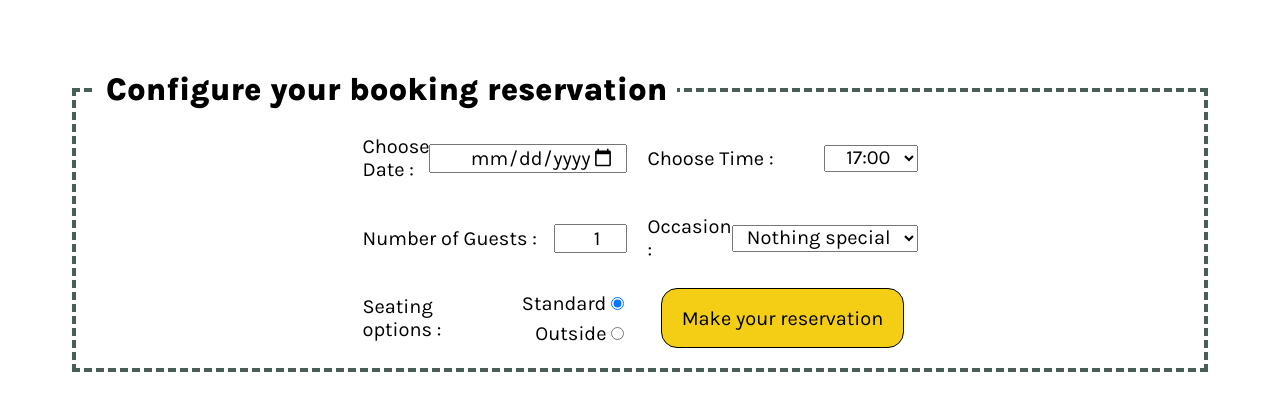
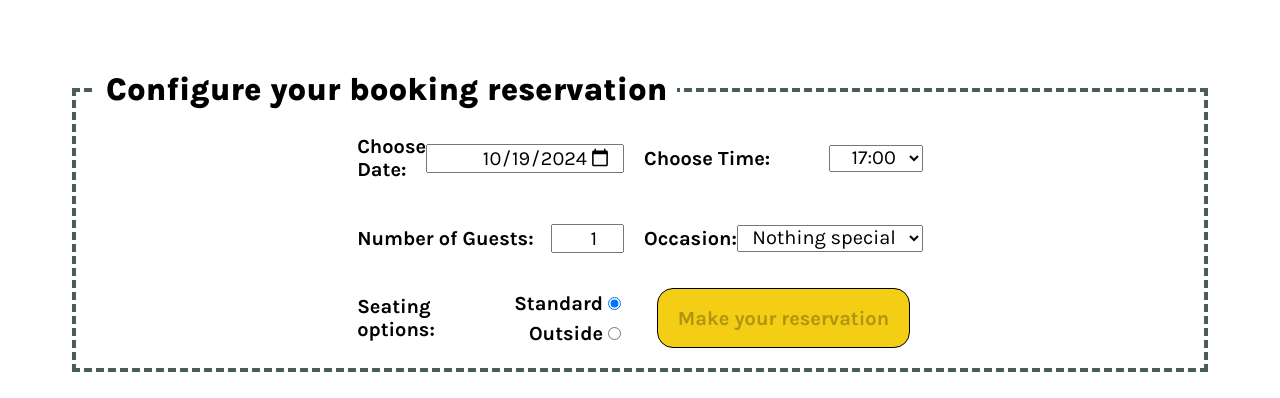
Before and after one commit to aadridi/repo-meta-courses, a React (Vite) app in the folder Meta_FE_capstone/FE_capstone/: page /reservations in a window 1280 px wide. Shown: the part 1280-1678 px from the top of the page. Built offline with nearby package versions, Linux system fonts and the light colour scheme; a web font is replaced by a local one.

Commit message:
Adding Yup for form validation, adding css for buttons and aria-labels for accessibility regarding the bookingForm

```diff
--- a/Meta_FE_capstone/FE_capstone/src/App.css
+++ b/Meta_FE_capstone/FE_capstone/src/App.css
@@ -593,6 +593,8 @@ fieldset img {
 
 .main-res-options label {
 	font-size: 1.25em;
+	font-weight: 700;
+	font-weight: bold;
 }
 
 .main-res-date {
@@ -642,6 +644,8 @@ fieldset img {
 .main-res-options-title {
 	grid-area: main-res-options-title;
 	font-size: 1.25em;
+	font-weight: 700;
+	font-style: bold;
 }
 
 .main-res-options-2 {
@@ -652,6 +656,8 @@ fieldset img {
 .main-res-button {
 	grid-area: main-res-button;
 	font-family: 'Karla';
+	font-weight: 700;
+	font-style: bold;
 	justify-self: center;
 	font-size: 1.25em;
 	padding-left: 20px;
--- a/Meta_FE_capstone/FE_capstone/src/components/BookingForm.jsx
+++ b/Meta_FE_capstone/FE_capstone/src/components/BookingForm.jsx
@@ -1,22 +1,35 @@
 import { useFormik } from 'formik';
+import * as Yup from 'yup';
 import { submitAPI } from '../api';
 import { useNavigate } from 'react-router-dom';
+import React from 'react';
 
 const BookingForm = (props) => {
 	const navigate = useNavigate();
 
+	const today = new Date().toISOString().split('T')[0];
+
+	const validationSchema = Yup.object({
+		resDate: Yup.date().min(today, 'Date has to be today or later').required('Please select a date'),
+		resTime: Yup.string().required('Please select a time'),
+		guests: Yup.number().min(2, 'At least two guests are required to book a table').max(10, 'Cannot exceed 10 guests').required('Please specify the number of guests'),
+		occasion: Yup.string().required('Please select an occasion'),
+		seatingOption: Yup.string().required('Please choose a seating option'),
+	});
+
 	const formik = useFormik({
 		initialValues: {
-			resDate: '',
+			resDate: today,
 			resTime: '17:00',
 			guests: '1',
 			occasion: 'Nothing special',
 			seatingOption: 'Standard',
 		},
+		validationSchema: validationSchema,
 		onSubmit: (values) => {
-			console.log('Form submitted !');
+			console.log('Form submitted!');
 			console.log(values);
-			submitAPI(values) === true ? navigate('/confirmed-booking') : console.log('There has been an error with processing your reservation.');
+			submitAPI(values) === true ? navigate('/confirmed-booking') : console.log('Error processing your reservation.');
 		},
 	});
 
@@ -26,7 +39,6 @@ const BookingForm = (props) => {
 	};
 
 	const availableTimes = props.availableTimes;
-
 	const listOfAvailableTimes = availableTimes.map((item) => <option key={item}>{item}</option>);
 
 	return (
@@ -34,39 +46,44 @@ const BookingForm = (props) => {
 			<legend>Configure your booking reservation</legend>
 			<form onSubmit={formik.handleSubmit} className='main-res-options'>
 				<div className='main-res-date'>
-					<label htmlFor='res-date'>Choose Date :</label>
-					<input type='date' id='res-date' name='resDate' onChange={handleDateChange} value={formik.values.resDate} />
+					<label htmlFor='res-date'>Choose Date:</label>
+					<input type='date' id='res-date' name='resDate' min={today} onChange={handleDateChange} value={formik.values.resDate} {...formik.getFieldProps('resDate')} aria-label='Select date options' />
+					{formik.touched.resDate && formik.errors.resDate ? <div>{formik.errors.resDate}</div> : null}
 				</div>
 				<div className='main-res-time'>
-					<label htmlFor='res-time'>Choose Time :</label>
-					<select id='res-time ' name='resTime' onChange={formik.handleChange} value={formik.values.resTime}>
+					<label htmlFor='res-time'>Choose Time:</label>
+					<select id='res-time' name='resTime' onChange={formik.handleChange} value={formik.values.resTime} aria-label='Select time options'>
 						{listOfAvailableTimes}
 					</select>
+					{formik.touched.resTime && formik.errors.resTime ? <div>{formik.errors.resTime}</div> : null}
 				</div>
 				<div className='main-res-number-of-diners'>
-					<label htmlFor='guests'>Number of Guests :</label>
-					<input type='number' placeholder='1' min='1' max='10' id='guests' name='guests' onChange={formik.handleChange} value={formik.values.guests} />
+					<label htmlFor='guests'>Number of Guests:</label>
+					<input type='number' placeholder='1' min='2' max='10' id='guests' name='guests' onChange={formik.handleChange} value={formik.values.guests} aria-label='Select number of guests' />
+					{formik.touched.guests && formik.errors.guests ? <div>{formik.errors.guests}</div> : null}
 				</div>
 				<div className='main-res-occasion'>
-					<label htmlFor='occasion'>Occasion :</label>
-					<select id='occasion' name='occasion' onChange={formik.handleChange} value={formik.values.occasion}>
+					<label htmlFor='occasion'>Occasion:</label>
+					<select id='occasion' name='occasion' onChange={formik.handleChange} value={formik.values.occasion} aria-label='Select occasion for your venue'>
 						<option>Birthday</option>
 						<option>Anniversary</option>
 						<option>Nothing special</option>
 					</select>
+					{formik.touched.occasion && formik.errors.occasion ? <div>{formik.errors.occasion}</div> : null}
 				</div>
 				<div className='main-res-options-seating'>
-					<div className='main-res-options-title'>Seating options :</div>
+					<div className='main-res-options-title'>Seating options:</div>
 					<div className='main-res-options-1'>
 						<label htmlFor='main-res-options-1'>Standard</label>
-						<input type='radio' id='main-res-options-1' value='Standard' name='seatingOption' onChange={formik.handleChange} checked={formik.values.seatingOption === 'Standard'} />
+						<input type='radio' id='main-res-options-1' value='Standard' name='seatingOption' onChange={formik.handleChange} checked={formik.values.seatingOption === 'Standard'} aria-label='Standard seating option' />
 					</div>
 					<div className='main-res-options-2'>
 						<label htmlFor='main-res-options-2'>Outside</label>
-						<input type='radio' id='main-res-options-2' value='Outside' name='seatingOption' onChange={formik.handleChange} checked={formik.values.seatingOption === 'Outside'} />
+						<input type='radio' id='main-res-options-2' value='Outside' name='seatingOption' onChange={formik.handleChange} checked={formik.values.seatingOption === 'Outside'} aria-label='Outside seating option' />
 					</div>
+					{formik.touched.seatingOption && formik.errors.seatingOption ? <div>{formik.errors.seatingOption}</div> : null}
 				</div>
-				<button className='main-res-button' type='submit' value='Make Your reservation'>
+				<button className='main-res-button' type='submit' value='Make Your reservation' disabled={!formik.isValid || !formik.dirty}>
 					Make your reservation
 				</button>
 			</form>
```
Also changed, not shown: 2 other files (tests, documents, lock files or other folders).
